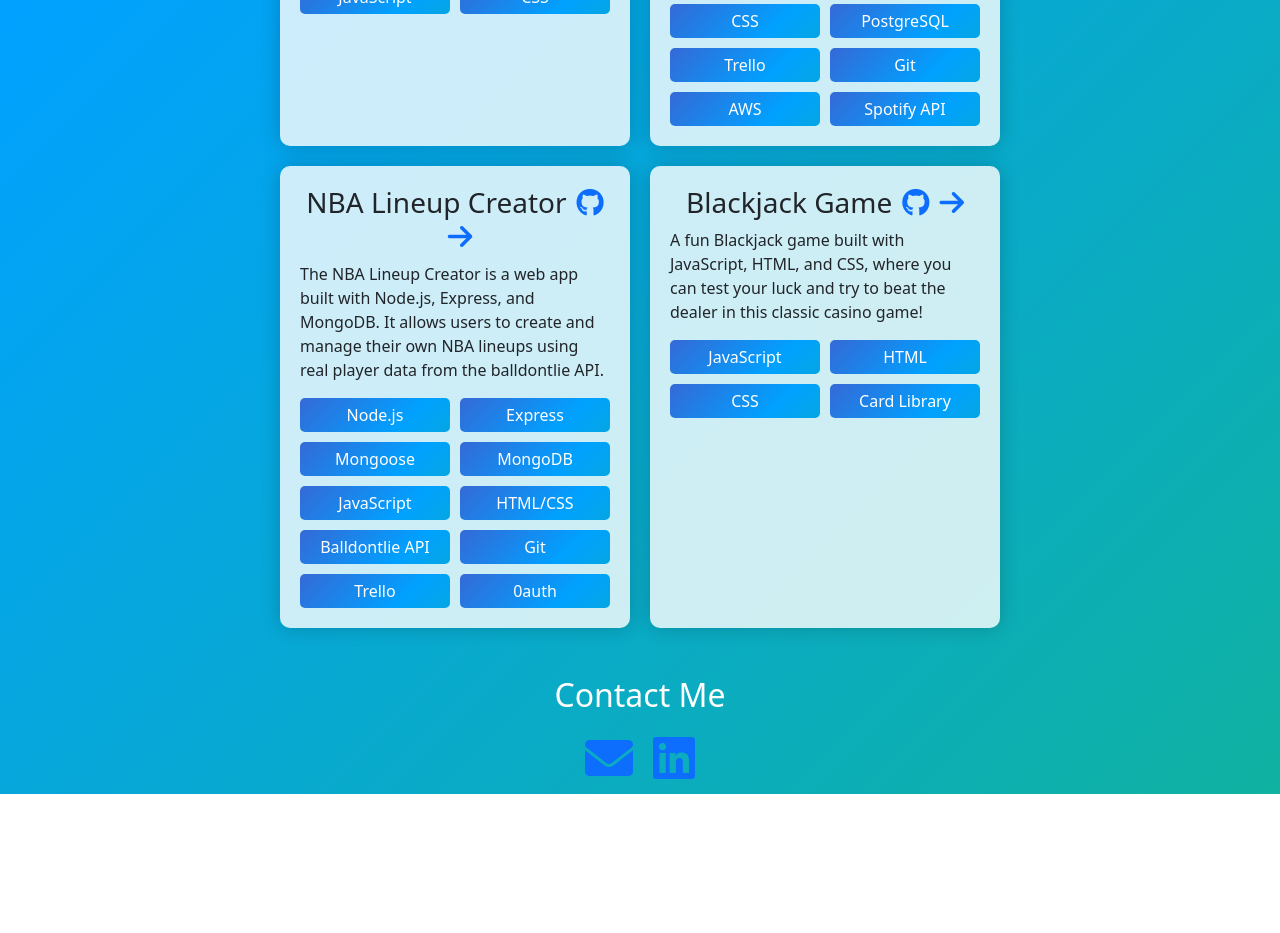
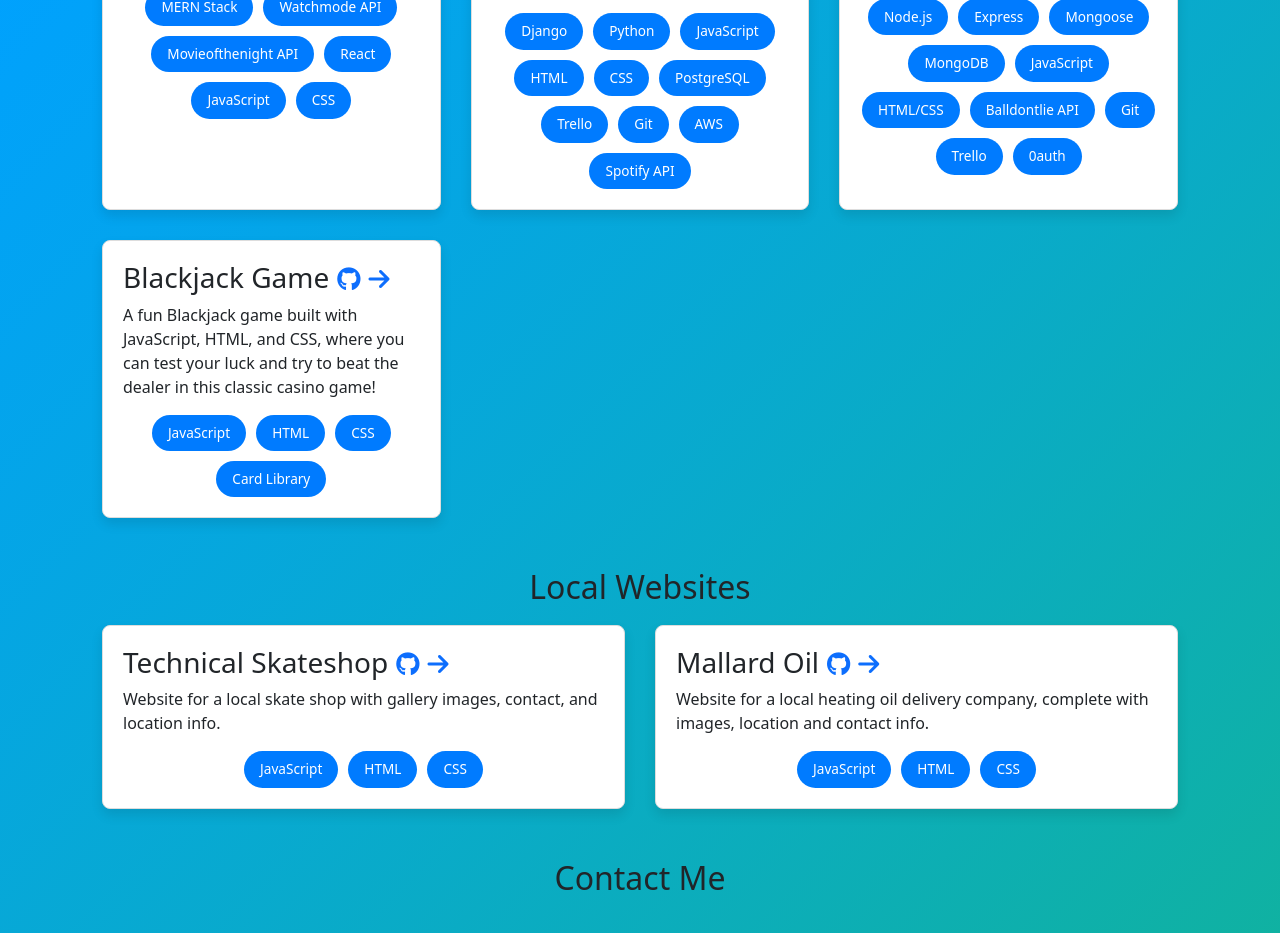
Before and after one commit to seanh101/portfolio, a React (Create React App) app: page / in a window 1280 px wide. Shown: the part 900-1833 px from the top of the page. Before the commit the page ends 1694 px from the top, so only its background shows below. Built offline with nearby package versions, Linux system fonts and the light colour scheme; a small style sheet from the web is missing.

Commit message:
ui updates and add local websites

```diff
--- a/src/components/HomePage/About.css
+++ b/src/components/HomePage/About.css
@@ -1,58 +1,108 @@
+/* About.css */
+.about-container {
+  max-width: 1200px;
+  margin: auto;
+  padding: 40px 20px;
+}
+
+section {
+  margin-bottom: 50px;
+}
+
+.about-me {
+  background-color: #fff; /* White background */
+  border: 1px solid #ddd; /* Light border similar to project items */
+  padding: 20px;
+  border-radius: 8px; /* Rounded corners */
+  box-shadow: 0 6px 12px rgba(0,0,0,0.1);
+  font-weight: bold;
+}
+
+h2 {
+  font-size: 2.5rem;
+  margin-bottom: 20px;
+  padding-bottom: 10px;
+  text-align: center;
+  color: #333;
+  position: relative;
+}
+
+/* h2::after {
+  content: '';
+  display: block;
+  height: 3px;
+  width: 100px;
+  background: #007bff;
+  position: absolute;
+  left: 50%;
+  transform: translateX(-50%);
+  bottom: -10px;
+} */
 
 .project-grid {
   display: grid;
-    grid-template-columns: repeat(auto-fit, minmax(300px, 1fr));
-    gap: 20px;
+  grid-template-columns: repeat(auto-fit, minmax(250px, 1fr));
+  gap: 30px;
 }
 
 .project-item {
+  background-color: #fff;
+  border: 1px solid #ddd;
   padding: 20px;
-    background-color: rgba(255, 255, 255, 0.8);
-    border-radius: 10px;
-    box-shadow: 0 0 20px rgba(0, 0, 0, 0.2);
+  border-radius: 8px;
+  box-shadow: 0 6px 12px rgba(0,0,0,0.1);
+  transition: transform 0.3s ease;
+}
+
+.project-item:hover {
+  transform: translateY(-5px);
 }
 
 .skills-grid {
-    display: grid;
-    grid-template-columns: repeat(auto-fit, minmax(120px, 1fr));
+  display: flex;
+  flex-wrap: wrap;
   gap: 10px;
+  justify-content: center;
   margin-top: 10px;
 }
 
 .skill-item {
-    padding: 5px;
+  padding: 8px 16px;
   background-color: #007bff;
-    color: #fff;
-    text-align: center;
-    border-radius: 5px;
+  color: white;
+  border-radius: 20px;
+  font-size: 0.85rem;
 }
 
-  /* About.css */
-.skill-item {
-    /* Apply the lavalamp background to the skill item boxes */
-    background: linear-gradient(-45deg, #17b978, #00a1ff, #7328a6);
-    background-size: 300% 300%;
-    animation: gradientAnimation 15s linear infinite;
-}
-
-
-.arrow-icon-link,
-.github-icon-link {
-  margin-left: 10px;
+.github-icon-link,
+.arrow-icon-link {
+  font-size: 1.5rem;
+  margin-left: 8px;
 }
 
 .contact-icons {
   display: flex;
   justify-content: center;
-  gap: 20px; /* Adjust this value to set the space between icons */
-  font-size: 48px; /* Adjust this value to change the icon size */
+  gap: 40px;
+  font-size: 4rem;
 }
 
-.col-lg-8.offset-lg-2 h2 {
-  text-align: center;
+.contact-icons a {
+  color: #007bff;
+  transition: color 0.3s ease;
+}
+
+.contact-icons a:hover {
   color: white;
 }
 
-.project-title {
-  text-align: center;
+
+@media (max-width: 768px) {
+  h2 {
+    font-size: 2rem;
   }
+
+  .skill-item {
+    font-size: 0.75rem;
+  }
+}
--- a/src/components/HomePage/About.js
+++ b/src/components/HomePage/About.js
@@ -3,10 +3,11 @@
 
 function About() {
   return (
-    <div className="container mt-5">
-      <div className="row">
-        <div className="col-lg-8 offset-lg-2">
+    <div className="about-container">
+
       <h2 id="about">About Me</h2>
+      <section className="about-me">
+
         <p>
           Hi there! I'm Sean Harrington, a software engineer with a background in tech sales and a passion for building innovative solutions. I bring a unique blend of sales expertise and technical acumen, allowing me to bridge the gap between business objectives and cutting-edge technology.
         </p>
@@ -14,16 +15,18 @@
           With experience in JavaScript, React.js, Python, Django, and more, I have the skills to tackle challenging problems and deliver high-quality code. I thrive on attention to detail, effective communication, and a user-centric mindset to create solutions that meet both technical requirements and user needs.
         </p>
         <p>
-            During my journey as a software engineer, I've worked on several exciting projects. Let me highlight a few of them:
+          Recently, I have been working as an intern under Digitizing.io on their CryptoSports Project - a fantasy football app on the blockchain. Specifically, I have created a full-stack trivia matching game that allows user to test their knowledge of fantasy football while keeping track of their stats on the backend.
         </p>
+        <p>
+          During my journey as a software engineer, I've worked on several other exciting projects. Let me highlight a few of them:
+        </p>
+      </section>
 
-        </div>
-      </div>
-
-      <div className="row mt-5">
-        <div className="col-lg-8 offset-lg-2">
-        <h2 id="projects">Projects</h2>
+      {/* Personal Projects Section */}
+      <section className="projects">
+        <h2 id="projects">Personal Projects</h2>
         <div className="project-grid">
+          {/* Couch Potato */}
           <div className="project-item">
             <h3 className="project-title">
               Couch Potato
@@ -46,6 +49,8 @@
               <div className="skill-item">CSS</div>
             </div>
           </div>
+
+          {/* Soundify */}
           <div className="project-item">
             <h3 className="project-title">
               Soundify
@@ -72,13 +77,15 @@
               <div className="skill-item">Spotify API</div>
             </div>
           </div>
+
+          {/* NBA Lineup Creator */}
           <div className="project-item">
             <h3 className="project-title">
               NBA Lineup Creator
               <a href="https://github.com/seanh101/NBA-Lineups" target="_blank" rel="noopener noreferrer" className="github-icon-link">
                 <i className="fab fa-github"></i>
               </a>
-                <a href="PUT_DEPLOYED_LINK_HERE" target="_blank" rel="noopener noreferrer" className="arrow-icon-link">
+              <a href="https://nbaplayertracker.fly.dev" target="_blank" rel="noopener noreferrer" className="arrow-icon-link">
                 <i className="fas fa-arrow-right"></i>
               </a>
             </h3>
@@ -98,6 +105,8 @@
               <div className="skill-item">0auth</div>
             </div>
           </div>
+
+          {/* Blackjack Game */}
           <div className="project-item">
             <h3 className="project-title">
               Blackjack Game
@@ -119,11 +128,58 @@
             </div>
           </div>
         </div>
+      </section>
+
+      {/* Local Websites Section */}
+      <section className="local-websites">
+        <h2 id="local-websites">Local Websites</h2>
+        <div className="project-grid">
+          {/* Technical Skateshop */}
+          <div className="project-item">
+            <h3 className="project-title">
+              Technical Skateshop
+              <a href="https://github.com/seanh101/technical" target="_blank" rel="noopener noreferrer" className="github-icon-link">
+                <i className="fab fa-github"></i>
+              </a>
+              <a href="https://dashboard.render.com/static/srv-ciotgctgkuvrtoankme0" target="_blank" rel="noopener noreferrer" className="arrow-icon-link">
+                <i className="fas fa-arrow-right"></i>
+              </a>
+            </h3>
+            <p>
+              Website for a local skate shop with gallery images, contact, and location info.
+            </p>
+            <div className="skills-grid">
+              <div className="skill-item">JavaScript</div>
+              <div className="skill-item">HTML</div>
+              <div className="skill-item">CSS</div>
             </div>
           </div>
 
-      <div className="row mt-5">
-        <div className="col-lg-8 offset-lg-2">
+          {/* Mallard Oil */}
+          <div className="project-item">
+            <h3 className="project-title">
+              Mallard Oil
+              <a href="https://github.com/seanh101/mallard-oil" target="_blank" rel="noopener noreferrer" className="github-icon-link">
+                <i className="fab fa-github"></i>
+              </a>
+              <a href="https://dashboard.render.com/static/srv-ckjfq1j6fquc7392ieb0" target="_blank" rel="noopener noreferrer" className="arrow-icon-link">
+                <i className="fas fa-arrow-right"></i>
+              </a>
+            </h3>
+            <p>
+              Website for a local heating oil delivery company, complete with images, location and contact info.
+            </p>
+            <div className="skills-grid">
+              <div className="skill-item">JavaScript</div>
+              <div className="skill-item">HTML</div>
+              <div className="skill-item">CSS</div>
+            </div>
+          </div>
+        </div>
+      </section>
+
+      {/* Contact Section */}
+      <section className="contact">
         <h2 id="contact">Contact Me</h2>
         <div className="contact-icons">
           <a href="mailto:seanharrington4189@gmail.com" target="_blank" rel="noopener noreferrer">
@@ -133,8 +189,8 @@
             <i className="fab fa-linkedin"></i>
           </a>
         </div>
-        </div>
-      </div>
+      </section>
+
     </div>
   );
 }
```
Lines whose indentation alone changed are shown as unchanged.
